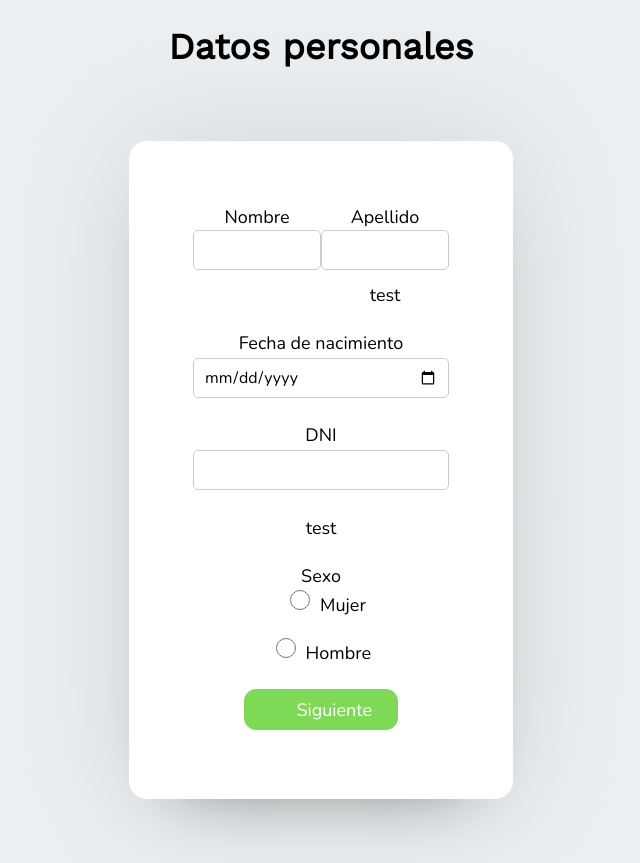
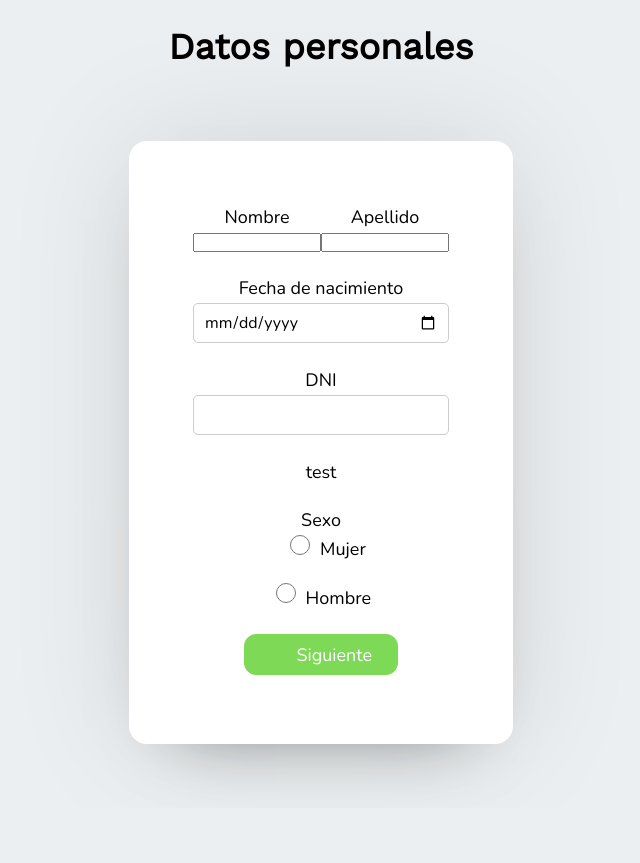
Before and after one commit to Alternate-Dual/Alternate-Dual, a PHP site: page /registro_nutricionista.php in a window 1280 px wide. Shown: the whole page, without its empty margins (319-959 px from the left). After the commit the page ends 783 px from the top, so only its background shows below. Run offline with PHP 8.4, Linux system fonts and the light colour scheme; some libraries are stand-ins or nearby versions.

Commit message:
Update registro_nutricionista.php

```diff
--- a/views/registro_nutricionista.php
+++ b/views/registro_nutricionista.php
@@ -15,21 +15,18 @@
     <br>
 
     <div class="contBlan">
-        <form name="formulario" id="registro">
+        <form name="formulario" method="post" id="register-form">
 
         <div class="detNom">
-            <div>
-            <label for="nombre">Nombre</label><br>
-            <input type="text" id="nombre" class="inputregistro"><br>
 
+            <div class="form-group">
+                <label for="nombre">Nombre</label><br>
+                <input type="text" id="name" name="name" class="form-control"><br>
             </div>
 
-            <div>
-            <label for="nombre">Apellido</label><br>
-            <input type="text" id="apellidos" name="username" class="inputregistro"><br>
-            <div id="formTest">
-                <p id="usernameTest" name="usernameTest">test</p><br>
-            </div>
+            <div class="form-group">
+                <label for="nombre">Apellido</label><br>
+                <input type="text" id="apellidos" name="name" class="form-control"><br>
             </div>
         </div>
             <label for="fecha">Fecha de nacimiento</label><br>
@@ -68,18 +65,18 @@
         <div class="contBlan">
             <form>
             <br>
-            <label for="correo">Correo electrónico</label><br>
-            <input type="text" id="correo" name="useremail" class="inputregistro"><br>
-            <p id="useremailTest" name="useremailTest">test</p><br>
+            <div class="form-group">
+                <label for="correo">Correo electrónico</label><br>
+                <input type="text" id="correo" name="useremail" class="form-control"><br>
+            </div>
 
-            <label for="correo">Contraseña</label><br>
-            <input type="text" id="contraseña" name="userpassid" class="inputregistro"><br>
+            <div class="form-group">
+                <label for="password">Contraseña</label><br>
+                <input type="text" id="contraseña" name="userpassid" class="form-control"><br>
+            </div>
 
-            <p id="userpasswordTest" name="userpassidTest">test</p><br>
+                <button type="submit" class="btnVerde">Confirmar</button>
 
-            <div id="formTest">
-                <button type="submit" class="btnVerde">Confirmar</button>
-            </div>
             </form>
 
             <a href="./index_nutricionista.html">Ir nutricionista</a>
```
